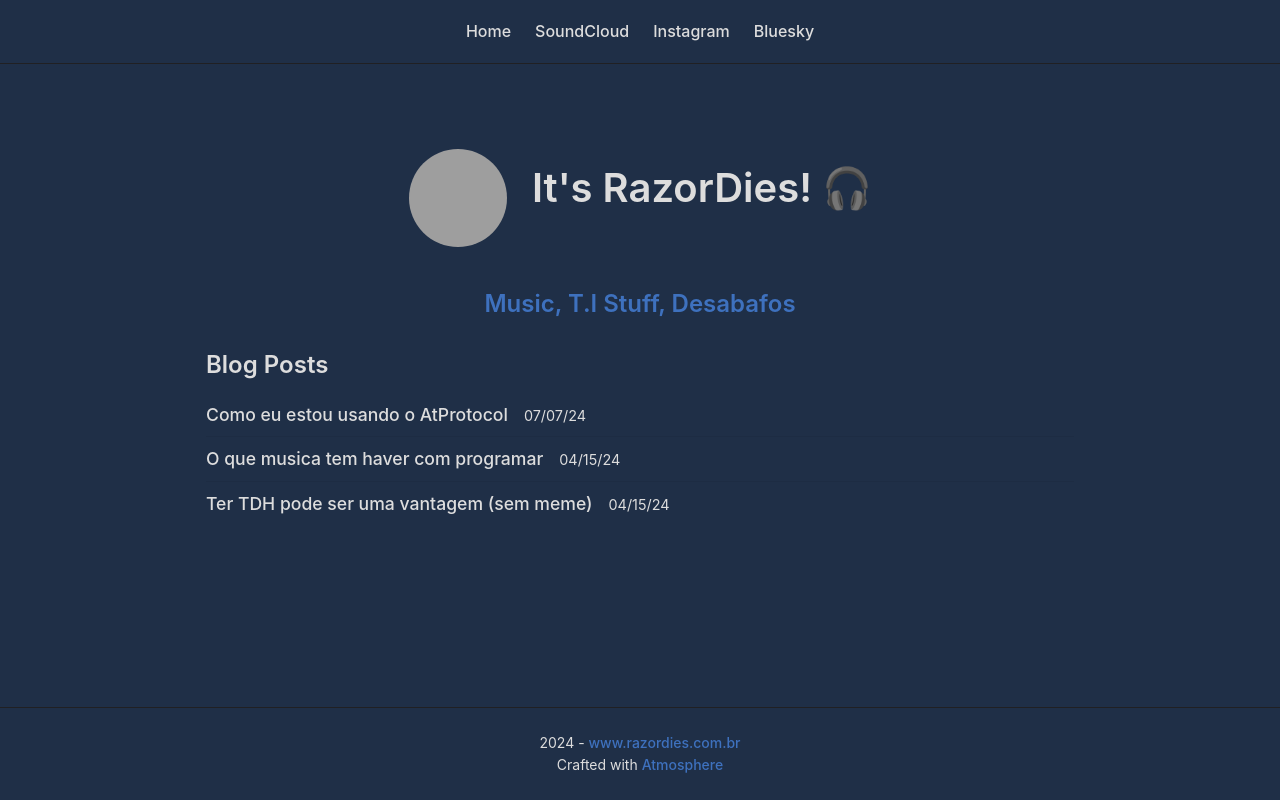
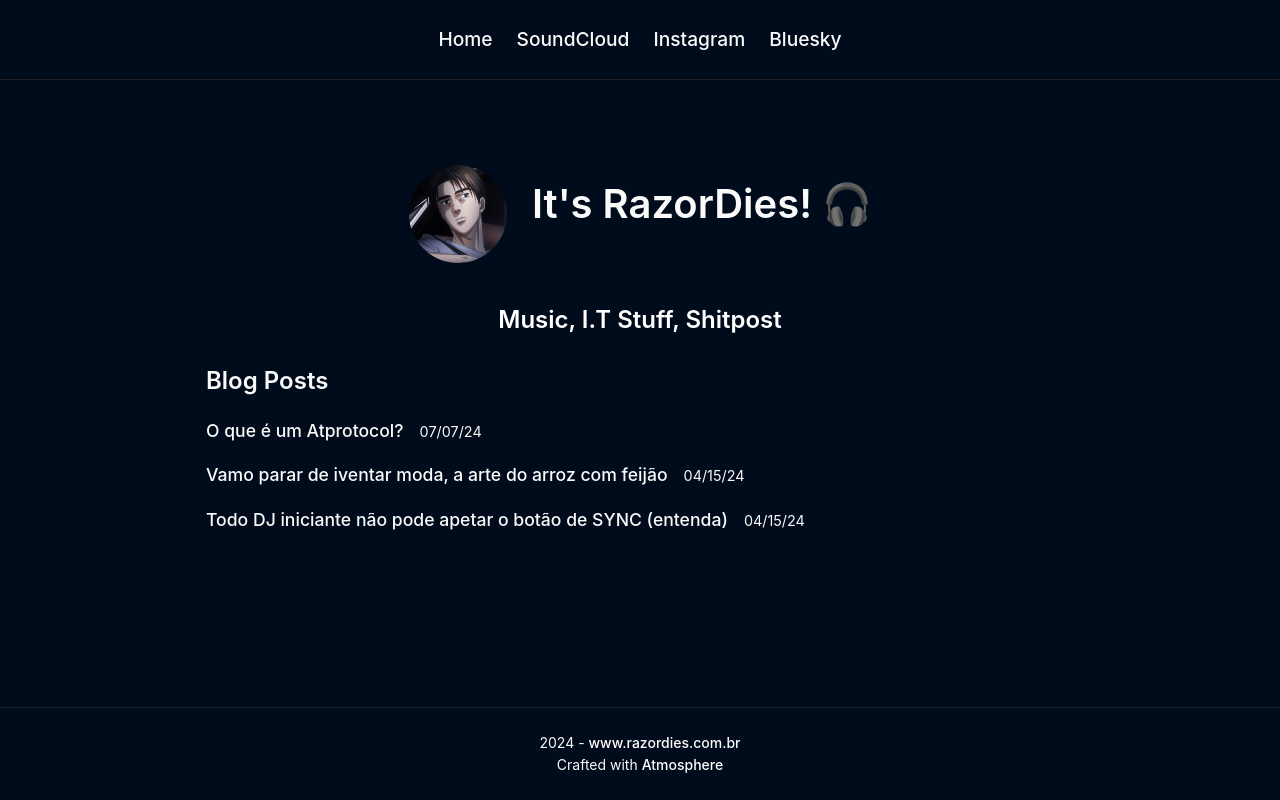
Before and after one commit to micaelvitor/mymini, a React (Vite) app: page / in a window 1280 px wide. Built offline with nearby package versions, Linux system fonts and the light colour scheme; grey boxes are pictures that could not be loaded.

Commit message:
feature: styles and public asset folder

```diff
--- a/src/App.tsx
+++ b/src/App.tsx
@@ -1,4 +1,3 @@
-// src/App.tsx
 import { BrowserRouter as Router, Routes, Route } from 'react-router-dom';
 import { Layout } from 'antd';
 import { Header } from './components/Header';
--- a/src/components/BlogPosts.tsx
+++ b/src/components/BlogPosts.tsx
@@ -17,7 +17,7 @@ interface BlogPostsProps {
 const BlogPosts = ({ posts }: BlogPostsProps) => {
   return (
     <div className="blog-posts">
-      <Title level={3} className="blog-title">Music, T.I Stuff, Desabafos</Title>
+      <Title level={3} className="blog-title">Music, I.T Stuff, Shitpost</Title>
       <Title level={3} className="blog-sub-tittle">Blog Posts</Title>
       <List
         itemLayout="horizontal"
--- a/src/components/ProfileSection.tsx
+++ b/src/components/ProfileSection.tsx
@@ -1,4 +1,3 @@
-// src/components/ProfileSection.tsx
 import { Avatar, Typography } from 'antd';
 
 const { Title } = Typography;
--- a/src/pages/Home.tsx
+++ b/src/pages/Home.tsx
@@ -7,9 +7,9 @@ const { Content } = Layout;
 
 const Home = () => {
   const posts = [
-    { title: 'Como eu estou usando o AtProtocol', date: '07/07/24', link: '/posts/react-native-ci-cd' },
-    { title: 'O que musica tem haver com programar', date: '04/15/24', link: '/posts/selectable-text' },
-    { title: 'Ter TDH pode ser uma vantagem (sem meme)', date: '04/15/24', link: '/posts/atprotocol-blog' }
+    { title: 'O que é um Atprotocol?', date: '07/07/24', link: '/posts/react-native-ci-cd' },
+    { title: 'Vamo parar de iventar moda, a arte do arroz com feijão', date: '04/15/24', link: '/posts/selectable-text' },
+    { title: 'Todo DJ iniciante não pode apetar o botão de SYNC (entenda)', date: '04/15/24', link: '/posts/atprotocol-blog' }
   ];
 
   return (
--- a/src/styles/global.scss
+++ b/src/styles/global.scss
@@ -1,7 +1,7 @@
-$background-color: #1f2f47;
-$content-background: #1f2f47;
-$text-color: #ddd;
-$highlight-color: #3e71be;
+$background-color: #000b1b;
+$content-background: #000b1b;
+$text-color: #fffffffa;
+$highlight-color: #ffffff;
 $border-color: #202023;
 
 * {
@@ -69,20 +69,21 @@ body {
     background-color: $background-color;
     padding: 0 24px;
     border-bottom: 1px solid $border-color;
+    height: 80px;
+
+    .header-links {
+      display: flex;
+      gap: 24px;
 
       a {
         color: $text-color;
+        font-size: 1.2rem;
         text-decoration: none;
-      font-size: 1rem;
 
         &:hover {
           color: $highlight-color;
         }
       }
-
-    .header-links {
-      display: flex;
-      gap: 24px;
     }
   }
 
```
Also changed, not shown: public/profile.jpg (added). Lines whose indentation alone changed are shown as unchanged.
